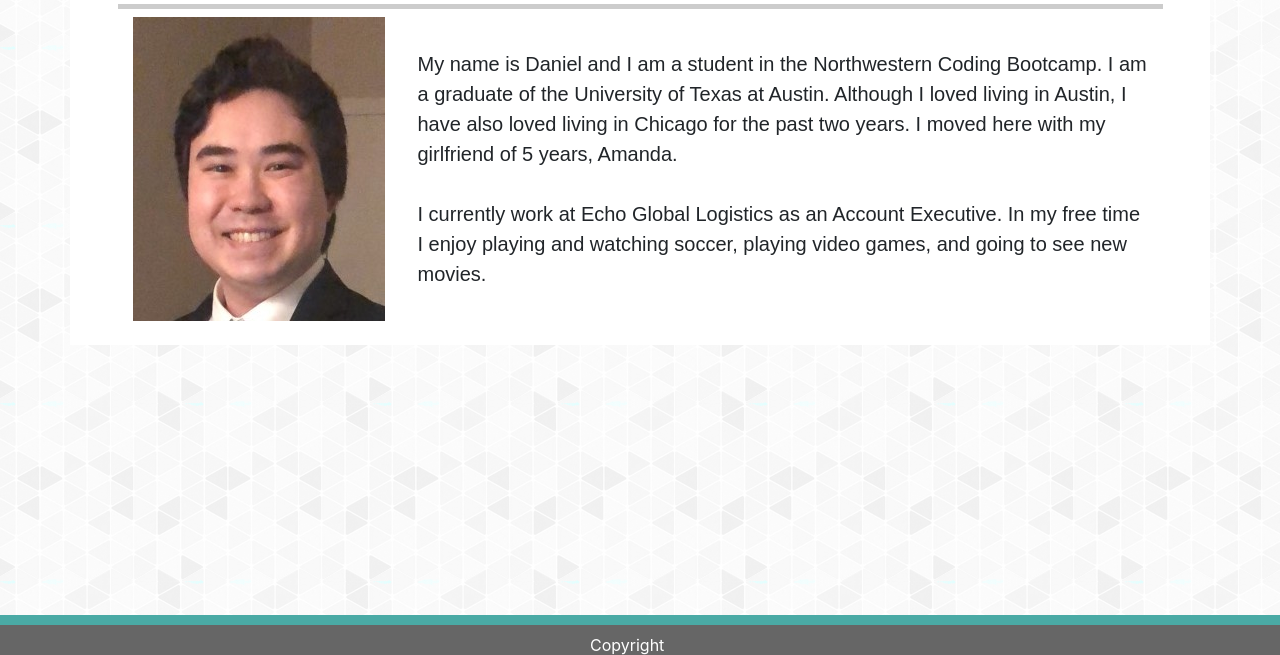
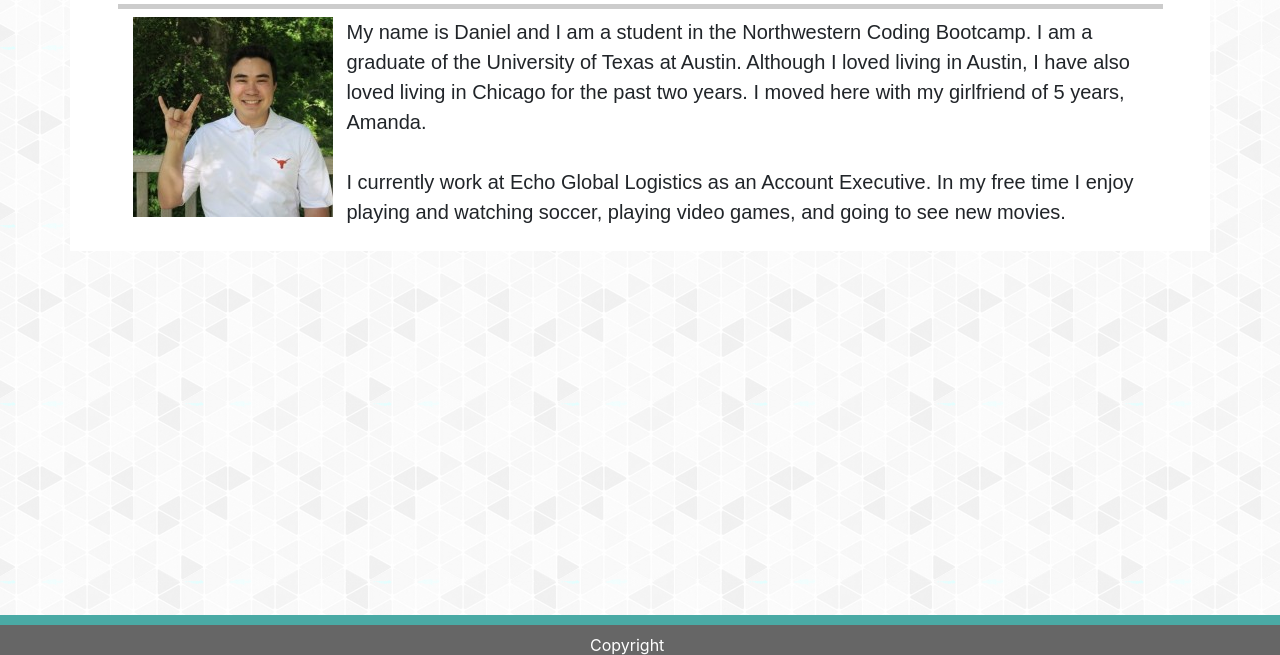
Before and after one commit to Dr-Wyatt/HW2-Bootstrap-Portfolio, a plain HTML site: page index.html in a window 1280 px wide. Shown: the part 145-800 px from the top of the page. Drawn offline with nearby package versions, Linux system fonts and the light colour scheme.

Commit message:
updated portfolio

```diff
--- a/index.html
+++ b/index.html
@@ -55,10 +55,10 @@
             <div class="col-11 mb-2 mt-1 mx-auto header-box">
               <h2 class="my-header second-header">About Me</h2>
             </div>
-            <div class="col-xs-12 col-sm-2 col-md-2 m-auto">
-              <img src="assets/images/cropped head shot.jpg" alt="profile pic">
+            <div class="col-xs-12 col-sm-2 col-md-2 ml-5">
+              <img src="assets/images/Dan Profile.jpg" alt="profile pic">
             </div>
-            <div class="col-xs-12 col-sm-11 col-md-11 col-lg-8 m-auto main-info">
+            <div class="col-xs-12 col-sm-11 col-md-11 col-lg-9 m-auto main-info">
               My name is Daniel and I am a student in the Northwestern Coding Bootcamp. I am a graduate of the University of Texas at Austin. Although I loved living in Austin, I have also loved living in Chicago for the past two years.
               I moved here with my girlfriend of 5 years, Amanda.
               <br><br> I currently work at Echo Global Logistics as an Account Executive. In my free time I enjoy playing and watching soccer, playing video games, and going to see new movies.
```
Also changed, not shown: assets/images/Dan Profile.jpg (added).
